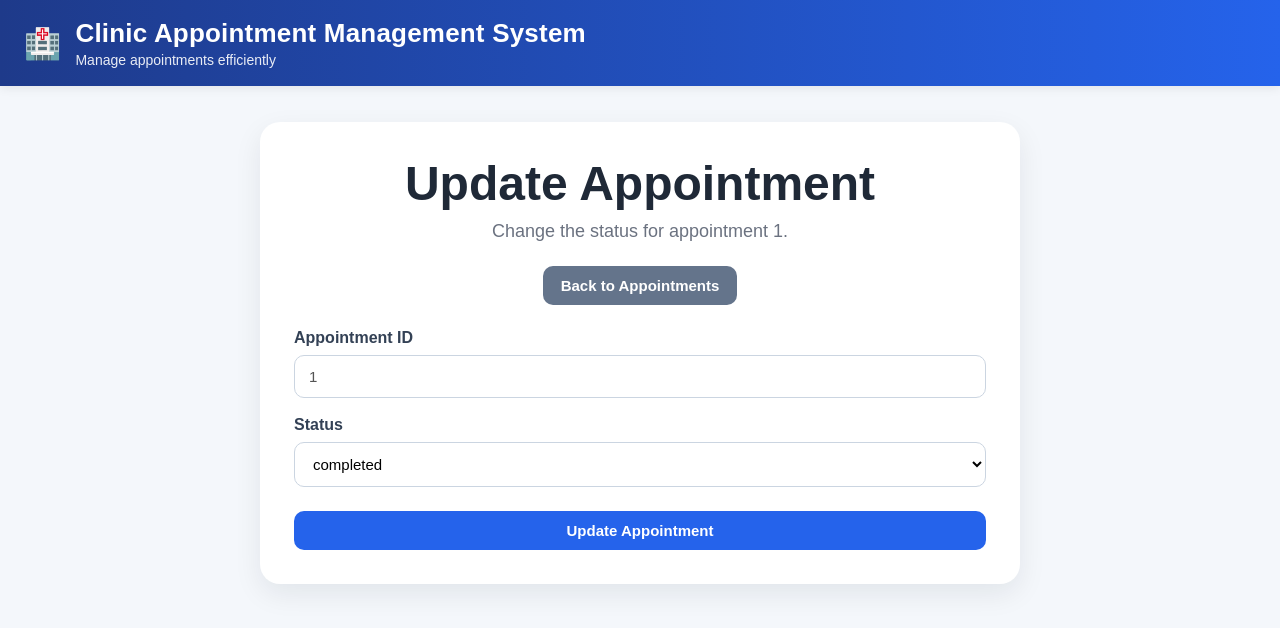
After one commit to ZihanGuo1204/clinic-appointment-system, a Flask app: page /update/1 in a window 1280 px wide. The commit adds this page. Shown: the top 628 px of the page. Run offline with Flask 3, Linux system fonts and the light colour scheme; tables that the repository leaves empty or names only in its code hold one stand-in row (values such as "Sample post").

Commit message:
add update feature, and add requirements.txt

```diff
--- a/app.py
+++ b/app.py
@@ -337,6 +337,49 @@ def delete_appointment(appointment_id):
             conn.close()
         return f"Error deleting appointment: {e}"
 
+@app.route("/update/<int:appointment_id>", methods=["GET", "POST"])
+def update_appointment(appointment_id):
+    conn = None
+    try:
+        conn = get_connection()
+
+        if request.method == "POST":
+            new_status = request.form["status"].strip()
+
+            if new_status not in ["scheduled", "completed", "canceled", "no_show"]:
+                raise Exception("Invalid status selected.")
+
+            with conn.cursor() as cursor:
+                cursor.execute("""
+                    UPDATE APPOINTMENT
+                    SET status = %s
+                    WHERE appointment_id = %s
+                """, (new_status, appointment_id))
+                conn.commit()
+
+            conn.close()
+            return redirect(url_for("view_appointments", message="Appointment updated successfully."))
+
+        with conn.cursor() as cursor:
+            cursor.execute("""
+                SELECT appointment_id, status
+                FROM APPOINTMENT
+                WHERE appointment_id = %s
+            """, (appointment_id,))
+            appointment = cursor.fetchone()
+
+        conn.close()
+
+        if not appointment:
+            return redirect(url_for("view_appointments", message="Appointment not found."))
+
+        return render_template("update_appointment.html", appointment=appointment)
+
+    except Exception as e:
+        if conn:
+            conn.rollback()
+            conn.close()
+        return f"Error updating appointment: {e}"
 
 if __name__ == "__main__":
     app.run(debug=True)
--- /dev/null
+++ b/requirements.txt
@@ -0,0 +1,2 @@
+Flask==3.1.3
+PyMySQL==1.1.2
--- /dev/null
+++ b/templates/update_appointment.html
@@ -0,0 +1,38 @@
+{% extends "base.html" %}
+
+{% block content %}
+<div class="center-stack">
+    <section class="form-panel">
+        <div class="form-header">
+            <h1 class="page-title center-text">Update Appointment</h1>
+            <p class="page-subtitle center-text">
+                Change the status for appointment {{ appointment.appointment_id }}.
+            </p>
+            <div class="center-actions">
+                <a href="/appointments" class="button secondary-button">Back to Appointments</a>
+            </div>
+        </div>
+
+        <form method="POST" class="modern-form">
+            <div class="field">
+                <label>Appointment ID</label>
+                <input type="text" value="{{ appointment.appointment_id }}" disabled>
+            </div>
+
+            <div class="field">
+                <label>Status</label>
+                <select name="status" required>
+                    <option value="scheduled" {% if appointment.status == "scheduled" %}selected{% endif %}>scheduled</option>
+                    <option value="completed" {% if appointment.status == "completed" %}selected{% endif %}>completed</option>
+                    <option value="canceled" {% if appointment.status == "canceled" %}selected{% endif %}>canceled</option>
+                    <option value="no_show" {% if appointment.status == "no_show" %}selected{% endif %}>no_show</option>
+                </select>
+            </div>
+
+            <div class="form-submit">
+                <button type="submit" class="button primary-button full-button">Update Appointment</button>
+            </div>
+        </form>
+    </section>
+</div>
+{% endblock %}
```
Also changed, not shown: templates/appointments.html (+8 -4 lines).
